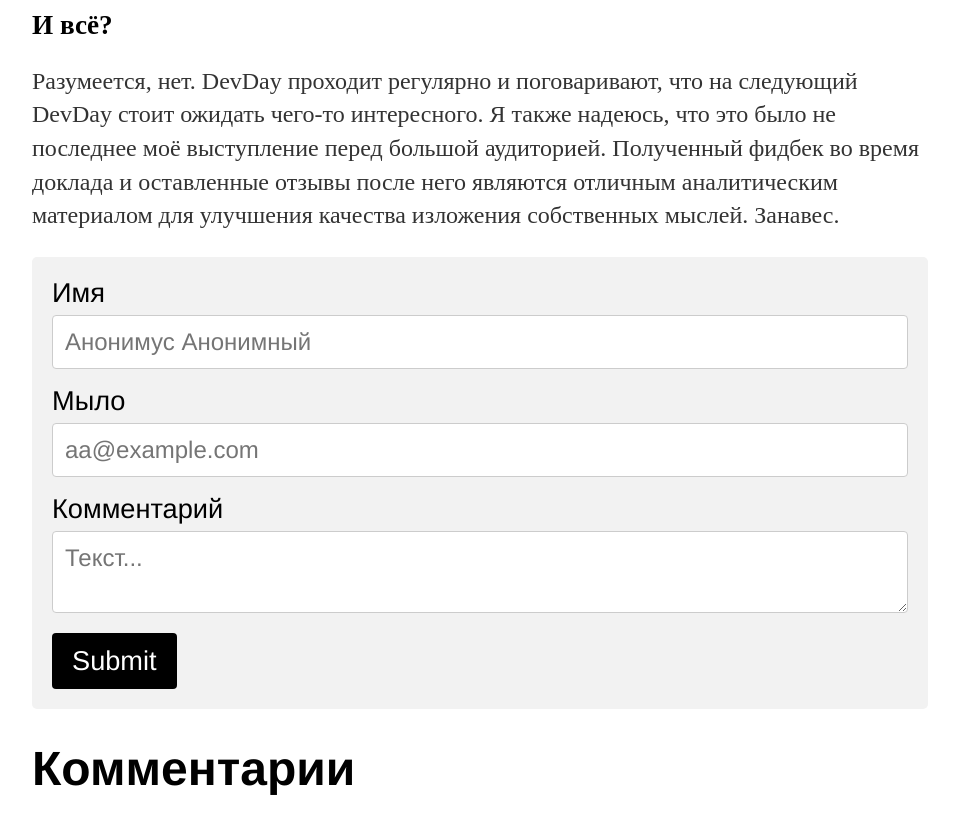
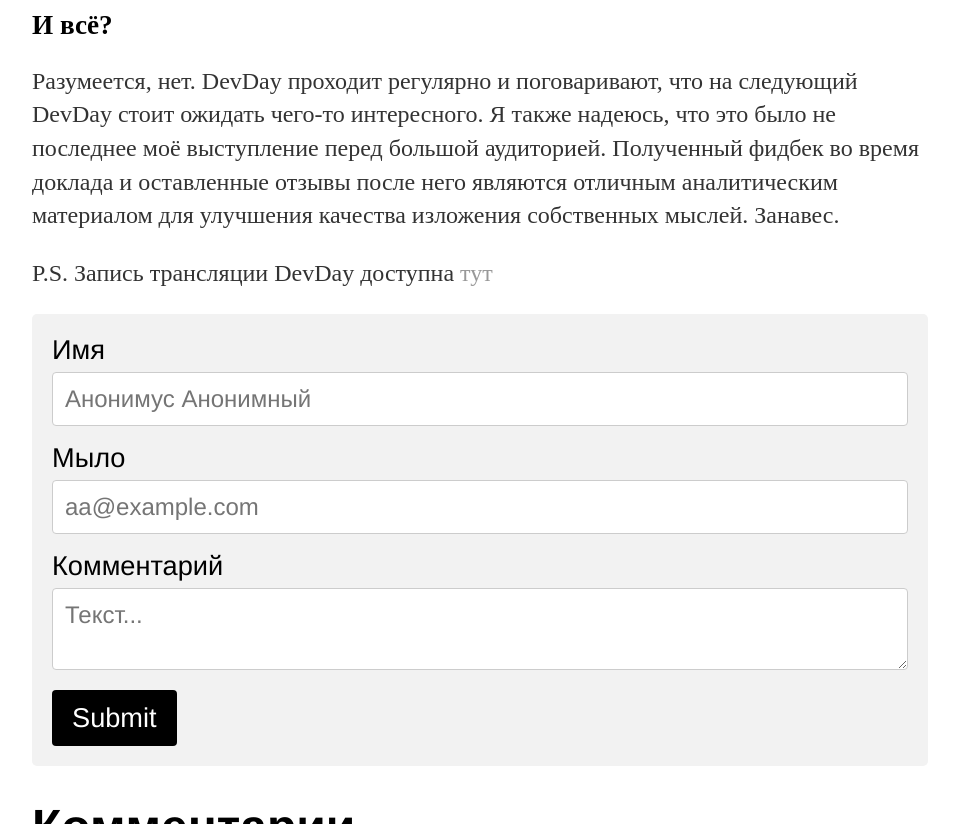
Before and after one commit to RebOOter/rebooter.github.io, a Jekyll site: the page built from _posts/2018-10-04-devday.md, in a window 1280 px wide and 900 px high, scrolled down 3804 px, cut to the strip 0-824 px from the top of the window. Shown: the whole strip, without its empty margins (160-1119 px from the left). Built offline with Jekyll 4.4.1, drawn with Linux system fonts in a browser that asks for light colours.

Commit message:
Added link to DevDay stream

```diff
--- a/_posts/2018-10-04-devday.md
+++ b/_posts/2018-10-04-devday.md
@@ -33,3 +33,5 @@ description: "Про то, как я на DevDay в 2GIS выступать хо
 И всё?
 ---
 Разумеется, нет. DevDay проходит регулярно и поговаривают, что на следующий DevDay стоит ожидать чего-то интересного. Я также надеюсь, что это было не последнее моё выступление перед большой аудиторией. Полученный фидбек во время доклада и оставленные отзывы после него являются отличным аналитическим материалом для улучшения качества изложения собственных мыслей. Занавес.
+
+P.S. Запись трансляции DevDay доступна [тут](https://www.youtube.com/watch?v=S2RViXZJ9Qg)
```
